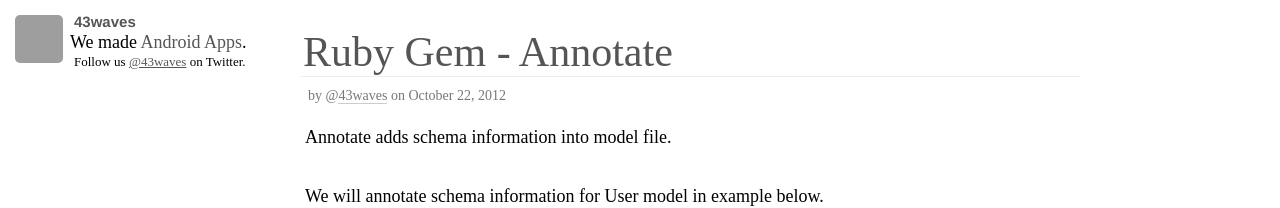
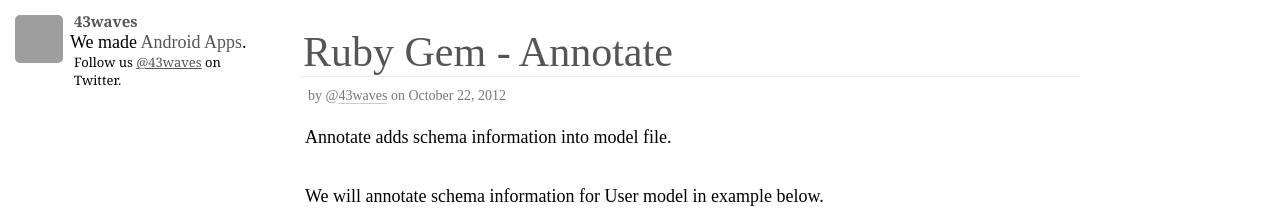
Before and after one commit to 43waves/43waves.github.io, a Jekyll site: the page built from index.html, in a window 1280 px wide. Shown: the top 208 px of the page. Built offline with Jekyll 4.4.1, drawn with Linux system fonts in a browser that asks for light colours; nearby versions of some CDN libraries; Markdown is read by kramdown in place of the engine named in the settings; comment, search, counter and statistics services are not loaded; grey boxes are pictures that could not be loaded.

Commit message:
I love previous font

```diff
--- a/css/styles.css
+++ b/css/styles.css
@@ -1,5 +1,5 @@
 body {
-  font-family: 'Myriad Pro, serif';
+  font-family: Myriad Pro, serif;
   font-size: 18px;
   margin: 0;
 }
@@ -94,7 +94,7 @@ h3 {
 
 #header #bio #title a {
   font-size: 15px;
-  font-family: Helvetica, sans-serif;
+  font-family: Georgia, sans-serif;
   font-weight: bold;
   padding-left: 4px;
 }
@@ -102,6 +102,7 @@ h3 {
 #header #bio .byline {
   font-size: 13px;
   line-height: 1.4em;
+  font-family: Georgia, sans-serif;
   padding-bottom: 15px;
   margin-bottom: 15px;
   padding-left: 4px;
```
